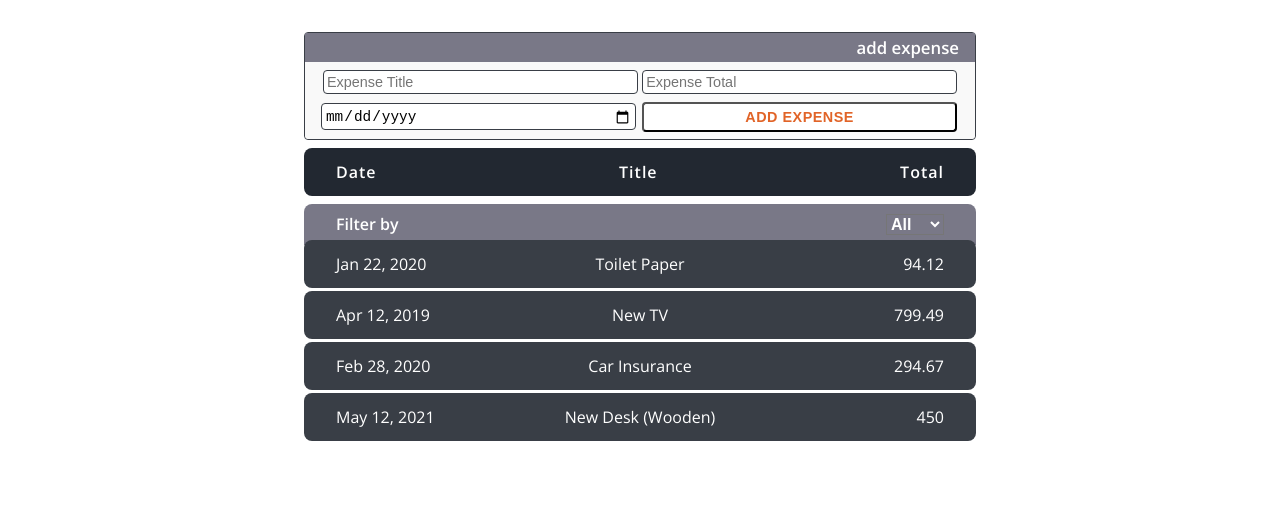
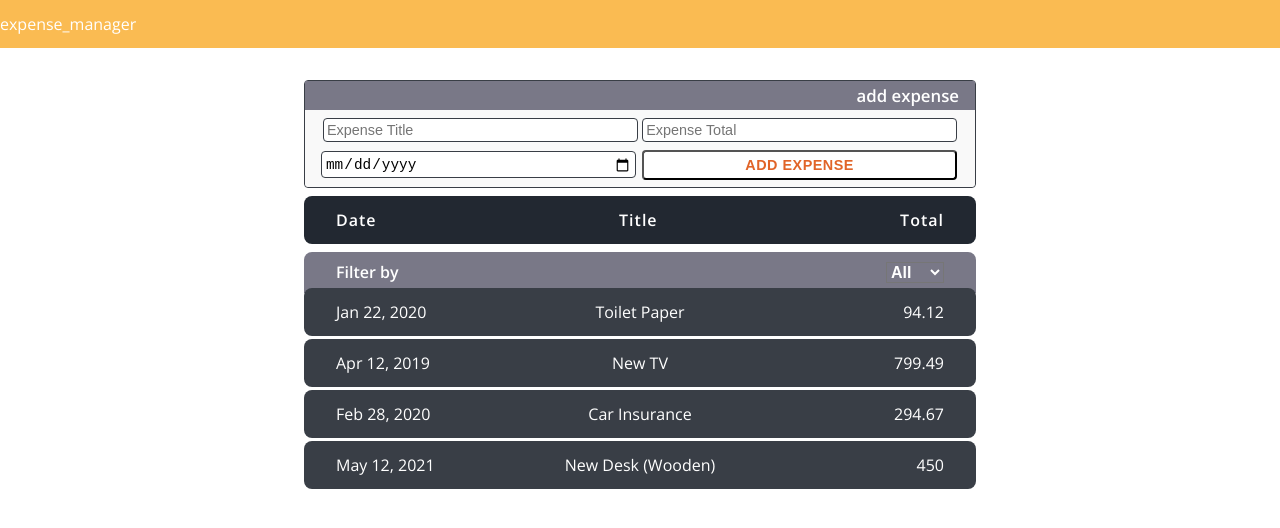
Before and after one commit to mankirats/Expense-Manager, a React (Create React App) app: page / in a window 1280 px wide. Shown: the top 528 px of the page. Built offline with nearby package versions, Linux system fonts and the light colour scheme.

Commit message:
Header Component Added to app

```diff
--- a/src/App.js
+++ b/src/App.js
@@ -3,7 +3,7 @@ import Expense from "./Components/Expense";
 import AddExpense from "./Forms/AddExpense";
 import FilterExpenseByYear from "./Components/FilterExpenseByYear";
 import { extractExpenseYear, formatDate } from "./commonFunction/commonFunc";
-
+import HeaderWithTotal from "./Components/HeaderWithTotal";
 import {
     AppContainer,
     ExpenseContainerDiv,
@@ -106,6 +106,7 @@ class App extends Component {
 
         return (
             <AppContainer>
+                <HeaderWithTotal></HeaderWithTotal>
                 <ExpenseContainerDiv>
                     <AddExpense
                         onSubmitForm={this.onSubmitFormHandler}
```
